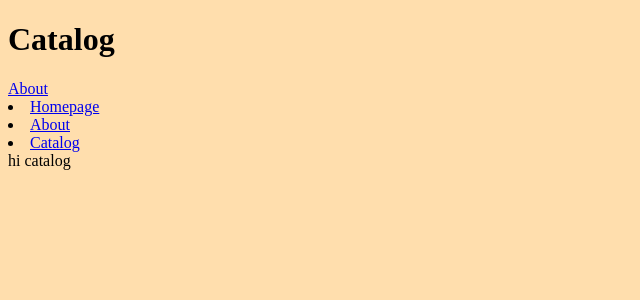
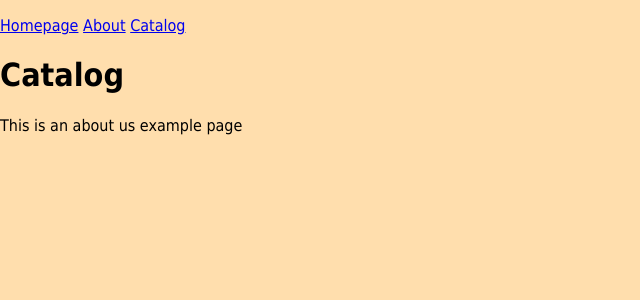
Before and after one commit to maayanagar/group12partC, a Flask app: page /catalog in a window 1280 px wide. Shown: the top 300 px of the page, without its empty margins (0-640 px from the left). Run offline with Flask 2, Linux system fonts and the light colour scheme.

Commit message:
Project update

```diff
--- a/pages/catalog/static/js/catalog.js
+++ /dev/null
@@ -1 +0,0 @@
-document.body.innerHTML += 'hi catalog';
--- a/pages/catalog/templates/catalog.html
+++ b/pages/catalog/templates/catalog.html
@@ -1,17 +1,18 @@
-<!DOCTYPE html>
-<html lang="en">
-<head>
-    <meta charset="UTF-8">
+{% extends 'base.html' %}
+
+{% set page_head_title = 'Catalog' %}
+
+{% block page_head_css %}
     <link rel="stylesheet" href="{{ url_for('catalog.static', filename='css/catalog.css') }}"/>
-    <script defer src="{{ url_for('catalog.static', filename='js/catalog.js') }}"></script>
-    <script defer src="{{ url_for('about.static', filename='js/about.js') }}"></script>
-</head>
-<body>
+{% endblock %}
+
+{% block page_body_main_content %}
     <h1>Catalog</h1>
-    <a href="/about">About</a>
-    {% extends 'main_menu.html' %}
-    {% block main_nav_links %}
-        <li>catalog lol</li>
-    {% endblock %}
-</body>
-</html>
+    <p>This is an about us example page</p>
+{% endblock %}
+
+{% block page_body_footer %}{% endblock %}
+
+{% block page_body_js %}
+    <script src="{{ url_for('catalog.static', filename='js/catalog.js') }}"></script>
+{% endblock %}
--- a/pages/login/login.py
+++ b/pages/login/login.py
@@ -1,5 +1,5 @@
 from flask import Blueprint, render_template, request, session
-from consts.consts import methods
+from config.consts import methods
 
 
 # login blueprint definition
--- a/static/css/base.css
+++ b/static/css/base.css
@@ -1,6 +1,7 @@
 @import "variables.css";
 
 * { box-sizing: border-box; }
+
 body {
     margin: 0;
     font-family: var(--xsite-font-family);
--- a/templates/base.html
+++ b/templates/base.html
@@ -1,8 +1,8 @@
 {#
 Base page variables:
-- page_lang | default: 'en'
-- page_head_title_brand | default: 'Barak Pinchovski'
-- page_head_title | default: 'Flask skeleton project'
+-- page_lang | default: 'en'
+-- page_head_title_author | default: 'Barak Pinchovski'
+-- page_head_title | default: 'Flask skeleton project'
 #}
 
 {#
@@ -31,17 +31,20 @@ Base page blocks:
     <head>
     {% block page_head %}
         {# Title #}
-        <title>{{ page_head_title_brand|default('Barak Pinchovski', true) }} | {{ page_head_title|default('Flask skeleton project', true) }}</title>
+        <title>{{ page_head_title_author|default('Barak Pinchovski', true) }} | {{ page_head_title|default('Flask skeleton project', true) }}</title>
 
         {# Meta tags #}
         {% block page_head_meta %}
+            <base href="/"/>
             <meta charset="UTF-8"/>
             <meta name="author" content="Barak Pinchovski"/>
             <meta name="description" content="Flask skeleton project as a base to start developing on"/>
             <meta name="keywords" content="flask, lean, skeleton, project, structure, environment, setup, template, fullstack, web, development, app, university, education"/>
-            <link rel="icon" href="{{ url_for('static', filename='img/favicon/flask-favicon.png') }}"/>
             {% block page_head_meta_extra %}{% endblock %}
         {% endblock %}
+
+        {# favicon #}
+        <link rel="icon" href="{{ url_for('static', filename='img/favicon/flask-favicon.png') }}"/>
 
         {# Base #}
         <base href="/"/>
```
Also changed, not shown: settings.py (+9 -0 lines), README.md, config/consts.py (renamed from consts/consts.py), 1 other file.
